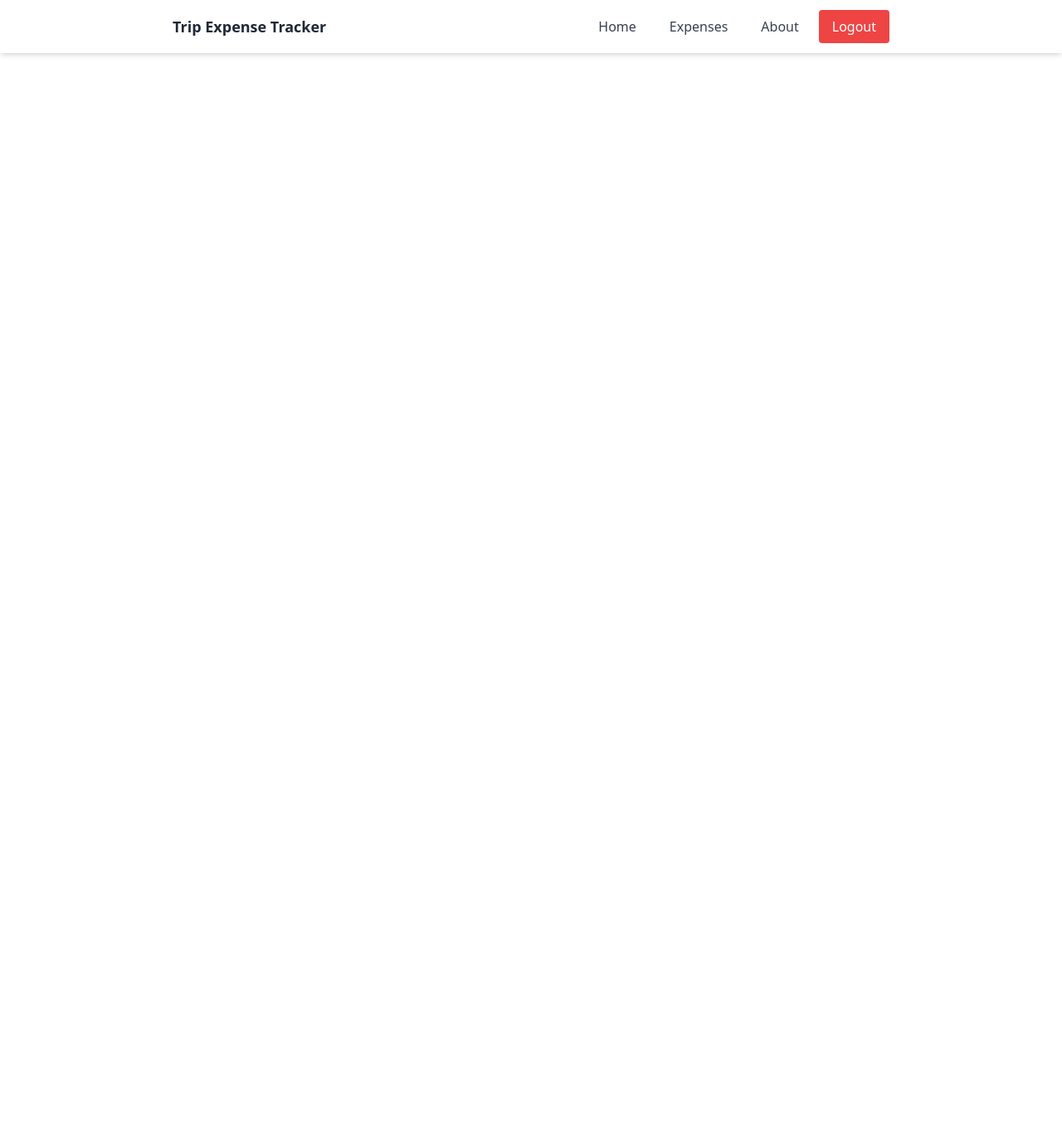
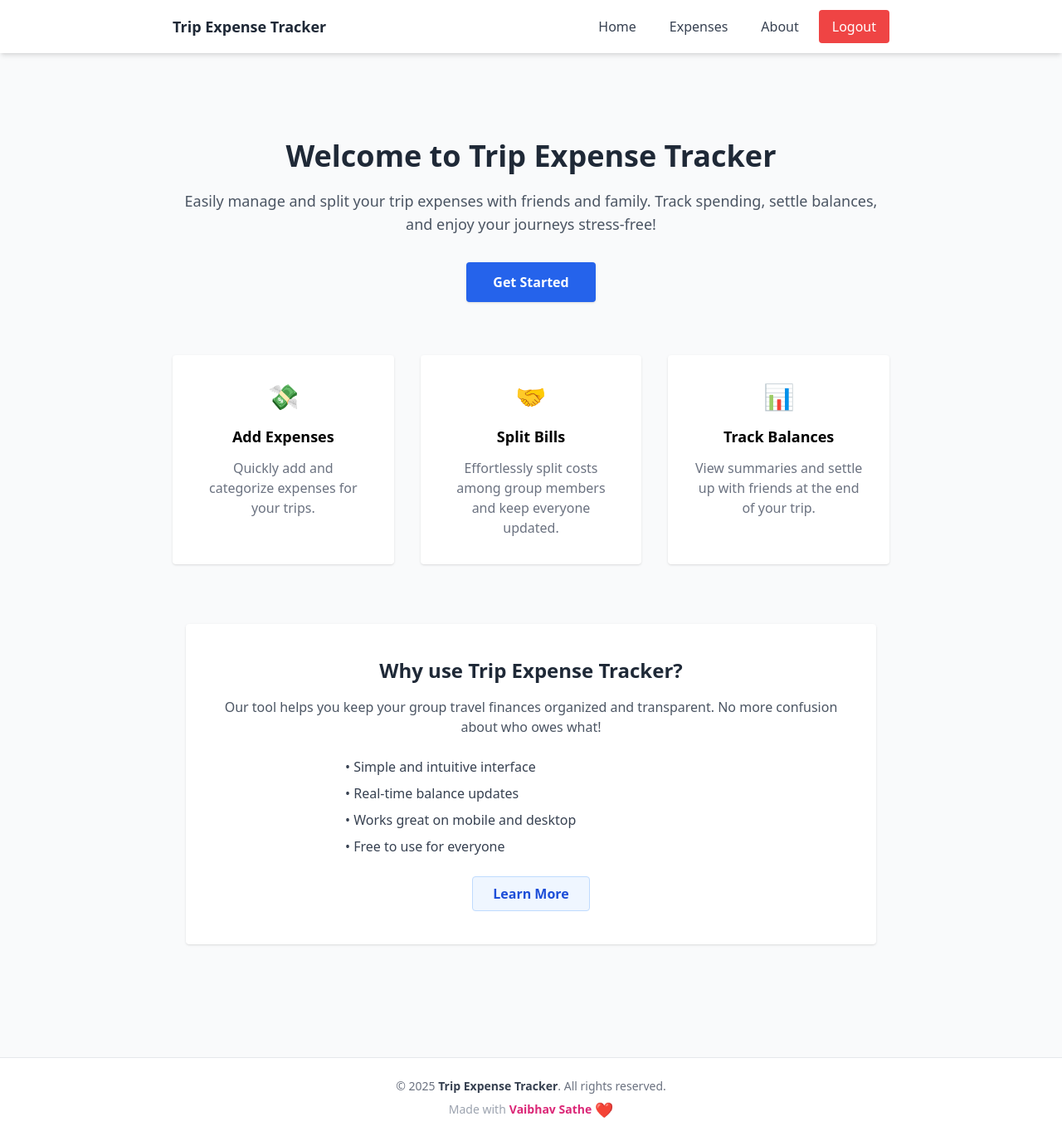
Before and after one commit to CoderVaibhav18/Trip-Expense-Tracker, a React (Vite) app in the folder frontend/: page / in a window 1280 px wide. Shown: the whole page at 83% size. Before the commit the page ends 800 px from the top, so only its background shows below. Built offline with nearby package versions, Linux system fonts and the light colour scheme; no server answers; the HTML template or start-up script is replaced by a standard one.

Commit message:
Add Home page layout and Footer component for improved user experience

```diff
--- /dev/null
+++ b/frontend/src/components/Footer.jsx
@@ -0,0 +1,20 @@
+import React from 'react'
+
+const Footer = () => {
+  return (
+    <footer className="w-full bg-white border-t border-gray-200 mt-8">
+      <div className="max-w-4xl mx-auto px-4 py-6 flex flex-col items-center">
+        <div className="text-gray-500 text-center text-sm mb-1">
+          &copy; {new Date().getFullYear()} <span className="font-semibold text-gray-700">Trip Expense Tracker</span>. All rights reserved.
+        </div>
+        <div className="flex text-center items-center text-sm text-gray-400">
+          Made with
+          <span className="mx-1 font-bold text-pink-600">Vaibhav Sathe</span>
+          <span className="text-red-500 text-lg" aria-label="love" role="img">❤</span>
+        </div>
+      </div>
+    </footer>
+  )
+}
+
+export default Footer
--- a/frontend/src/pages/Home.jsx
+++ b/frontend/src/pages/Home.jsx
@@ -1,12 +1,80 @@
-import React from 'react'
-import Navbar from '../components/Navbar'
+import React from "react";
+import Navbar from "../components/Navbar";
+import { Link } from "react-router-dom";
+import Footer from "../components/Footer";
 
 const Home = () => {
   return (
-    <div>
-      <Navbar/>
+    <div className="min-h-screen bg-gray-50">
+      <Navbar />
+      <main className="max-w-4xl mx-auto px-4 mt-10 py-12 md:py-16">
+        <section className="text-center mb-12 md:mb-16">
+          <h1 className="text-3xl md:text-4xl font-bold text-gray-800 mb-5">
+            Welcome to Trip Expense Tracker
+          </h1>
+          <p className="text-gray-600 text-lg mb-8">
+            Easily manage and split your trip expenses with friends and family.
+            Track spending, settle balances, and enjoy your journeys
+            stress-free!
+          </p>
+          <Link
+            to="/"
+            className="inline-block bg-blue-600 hover:bg-blue-700 text-white font-semibold px-8 py-3 rounded transition-colors duration-200 shadow"
+          >
+            Get Started
+          </Link>
+        </section>
+        <section className="grid md:grid-cols-3 gap-8">
+          <div className="bg-white rounded shadow p-8 flex flex-col items-center">
+            <span className="text-blue-500 text-3xl mb-4">💸</span>
+            <h2 className="font-semibold text-lg mb-3">Add Expenses</h2>
+            <p className="text-gray-500 text-center">
+              Quickly add and categorize expenses for your trips.
+            </p>
+          </div>
+          <div className="bg-white rounded shadow p-8 flex flex-col items-center">
+            <span className="text-green-500 text-3xl mb-4">🤝</span>
+            <h2 className="font-semibold text-lg mb-3">Split Bills</h2>
+            <p className="text-gray-500 text-center">
+              Effortlessly split costs among group members and keep everyone
+              updated.
+            </p>
+          </div>
+          <div className="bg-white rounded shadow p-8 flex flex-col items-center">
+            <span className="text-yellow-500 text-3xl mb-4">📊</span>
+            <h2 className="font-semibold text-lg mb-3">Track Balances</h2>
+            <p className="text-gray-500 text-center">
+              View summaries and settle up with friends at the end of your trip.
+            </p>
+          </div>
+        </section>
+        <section className="max-w-4xl mx-auto px-4 py-10 mt-8">
+          <div className="bg-white rounded shadow p-6 md:p-10 text-center">
+            <h3 className="text-2xl font-semibold text-gray-800 mb-4">
+              Why use Trip Expense Tracker?
+            </h3>
+            <p className="text-gray-600 mb-6">
+              Our tool helps you keep your group travel finances organized and
+              transparent. No more confusion about who owes what!
+            </p>
+            <ul className="text-gray-700 mb-6 space-y-2 text-left max-w-md mx-auto">
+              <li>• Simple and intuitive interface</li>
+              <li>• Real-time balance updates</li>
+              <li>• Works great on mobile and desktop</li>
+              <li>• Free to use for everyone</li>
+            </ul>
+            <Link
+              to="/about"
+              className="inline-block bg-blue-50 hover:bg-blue-100 text-blue-700 font-semibold px-6 py-2 rounded transition-colors duration-200 border border-blue-200"
+            >
+              Learn More
+            </Link>
+          </div>
+        </section>
+      </main>
+      <Footer />
     </div>
-  )
-}
+  );
+};
 
-export default Home
+export default Home;
```
